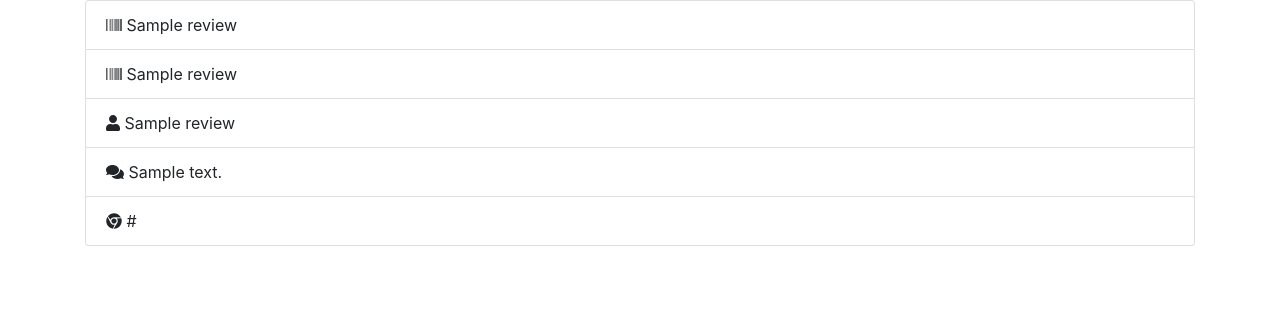
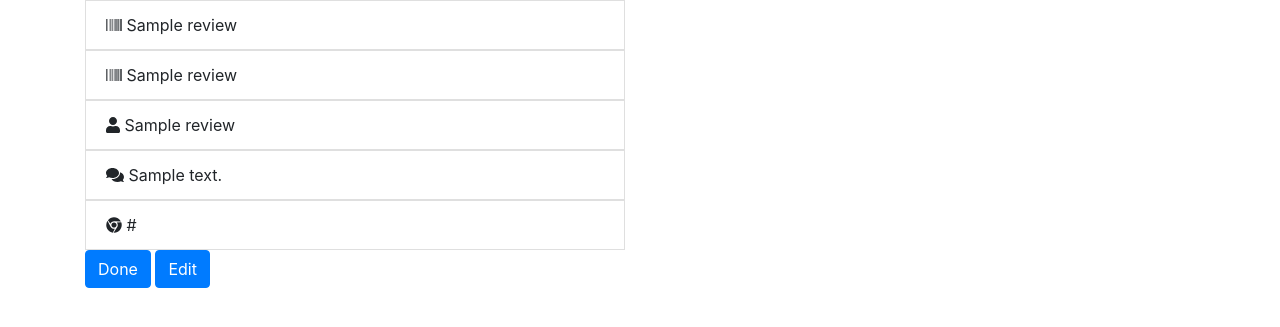
Before and after one commit to onadj/drones_review, a Python web app: template templates/drones_review.html in a window 1280 px wide. Shown: the part 56-383 px from the top of the page. Run offline with Jinja, Linux system fonts and the light colour scheme; the template is opened without the code that fills it: most values are stand-ins (such as "Sample title", 1, 10 or a date in 2020); some libraries are stand-ins or nearby versions.

Commit message:
edit done buttons

```diff
--- a/templates/drones_review.html
+++ b/templates/drones_review.html
@@ -7,15 +7,49 @@
 <ul class="list-group">
 {% for review in reviews %}
 
+
+
+<div class="row">
+<div class="col-md-6">
 <li class="list-group-item"><i class="fas fa-barcode"></i> {{review.category_name}}</li>
+</div>
+</div>
 
+<div class="row">
+<div class="col-md-6">
 <li class="list-group-item"><i class="fas fa-barcode"></i> {{review.drone_goggles_name}}</li>
+</div>
+</div>
 
+
+<div class="row">
+<div class="col-md-6">
 <li class="list-group-item"><i class="fas fa-user"></i> {{review.name}}</li>
+</div>
+</div>
 
-  <li class="list-group-item"><i class="fas fa-comments"></i> {{review.review}}</li>
 
-  <li class="list-group-item"><i class="fab fa-chrome"></i> {{review.url}}</li>
+<div class="row">
+<div class="col-md-6">
+ <li class="list-group-item"><i class="fas fa-comments"></i> {{review.review}}</li>
+</div>
+</div>
+
+<div class="row">
+<div class="col-md-6">
+ <li class="list-group-item"><i class="fab fa-chrome"></i> {{review.url}}</li>
+</div>
+</div>
+
+
+ <div class="row">
+<div class="col-md-6">
+ <button type="submit" class="btn btn-primary">Done</button>
+  <button type="submit" class="btn btn-primary">Edit</button>
+</div>
+</div>
+  <br>
+
     {% endfor %}
 </ul>
 
```
Also changed, not shown: app.py (+8 -0 lines), templates/edit_review.html (added).
